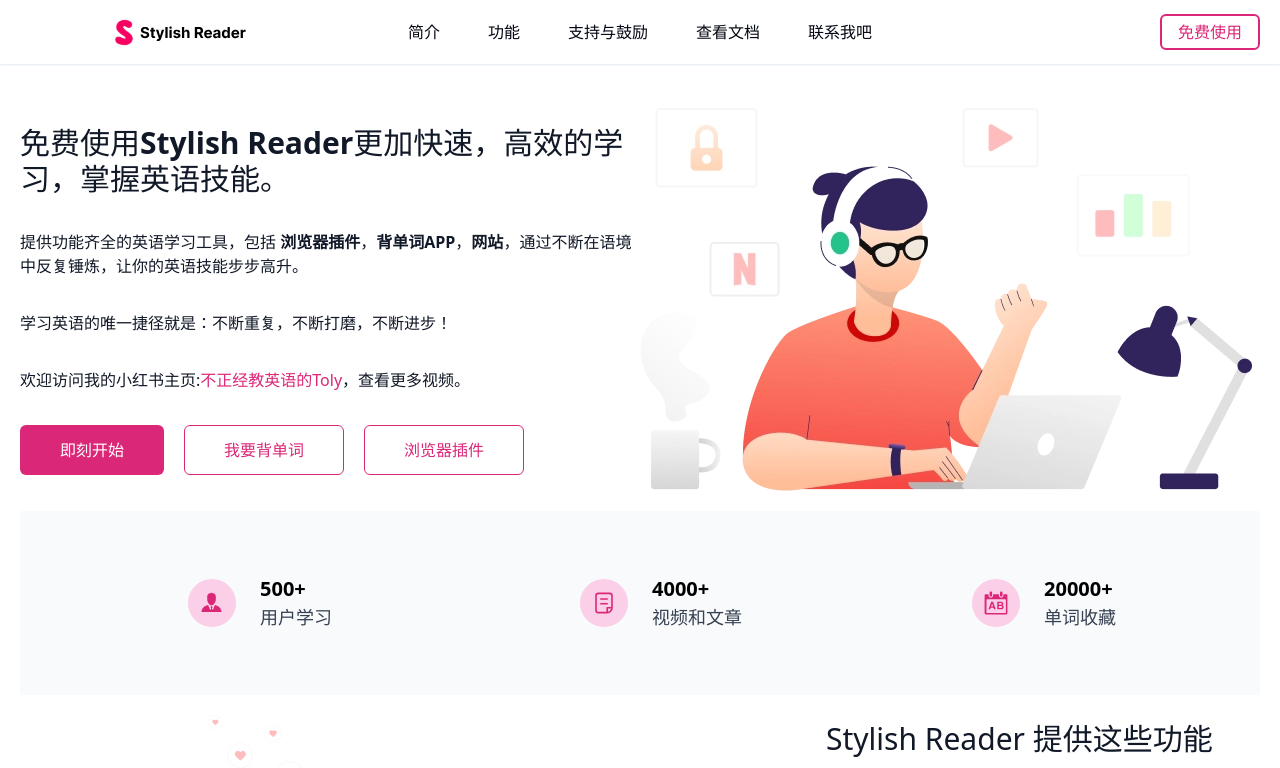
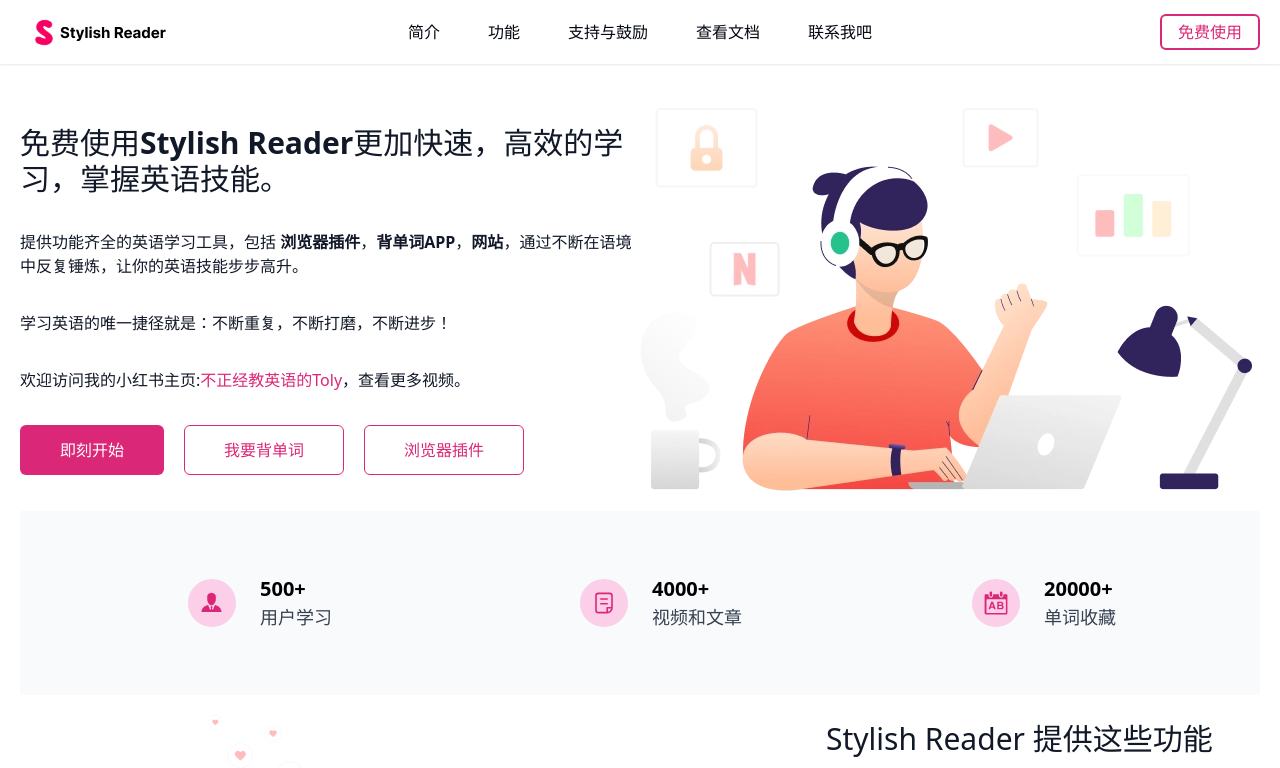
Before and after one commit to tolerious/Stylish-Reader-Official-Website, a Vue app: page / in a window 1280 px wide. Shown: the top 768 px of the page. Built offline with nearby package versions, Linux system fonts and the light colour scheme.

Commit message:
🚧 Update.

```diff
--- a/src/components/HeaderComponent.vue
+++ b/src/components/HeaderComponent.vue
@@ -4,7 +4,7 @@
     v-if="isHeaderFooterVisible"
   >
     <div
-      class="max-w-screen-xl px-5 py-3 m-auto grid top-0 grid-rows-1 lg:grid-cols-4 h-full grid-cols-3"
+      class="max-w-screen-xl px-5 py-3 m-auto grid top-0 grid-rows-1 lg:grid-cols-[150px_1fr_150px] h-full grid-cols-3"
     >
       <div class="lg:hidden"></div>
       <div
@@ -13,7 +13,7 @@
       >
         <img src="@/assets/images/logo.svg" alt="" srcset="" />
       </div>
-      <div class="col-span-2 hidden lg:block">
+      <div class="hidden lg:block">
         <ul class="flex justify-center flex-row h-full items-center text-gray-950">
           <li class="px-6 cursor-pointer hover:text-pink-600"><a href="#about">简介</a></li>
           <li class="px-6 cursor-pointer hover:text-pink-600"><a href="#feature">功能</a></li>
```
